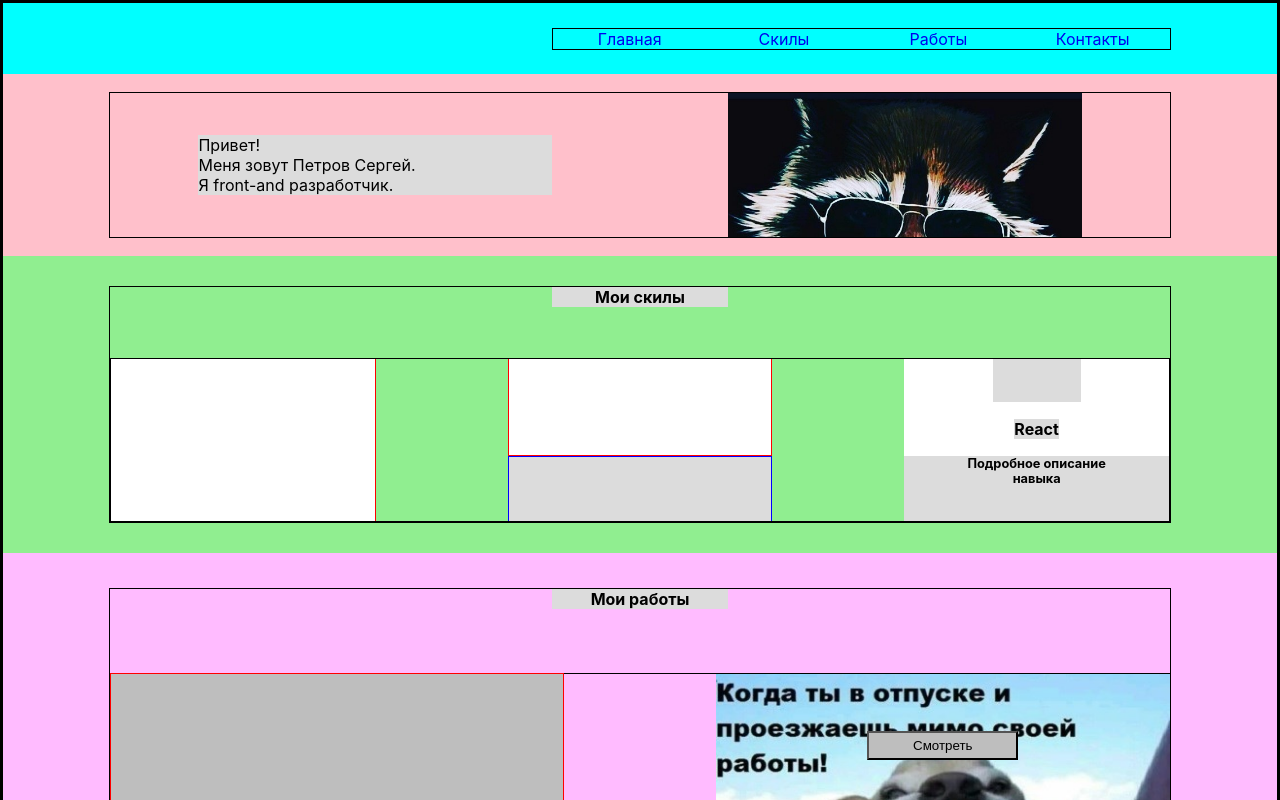
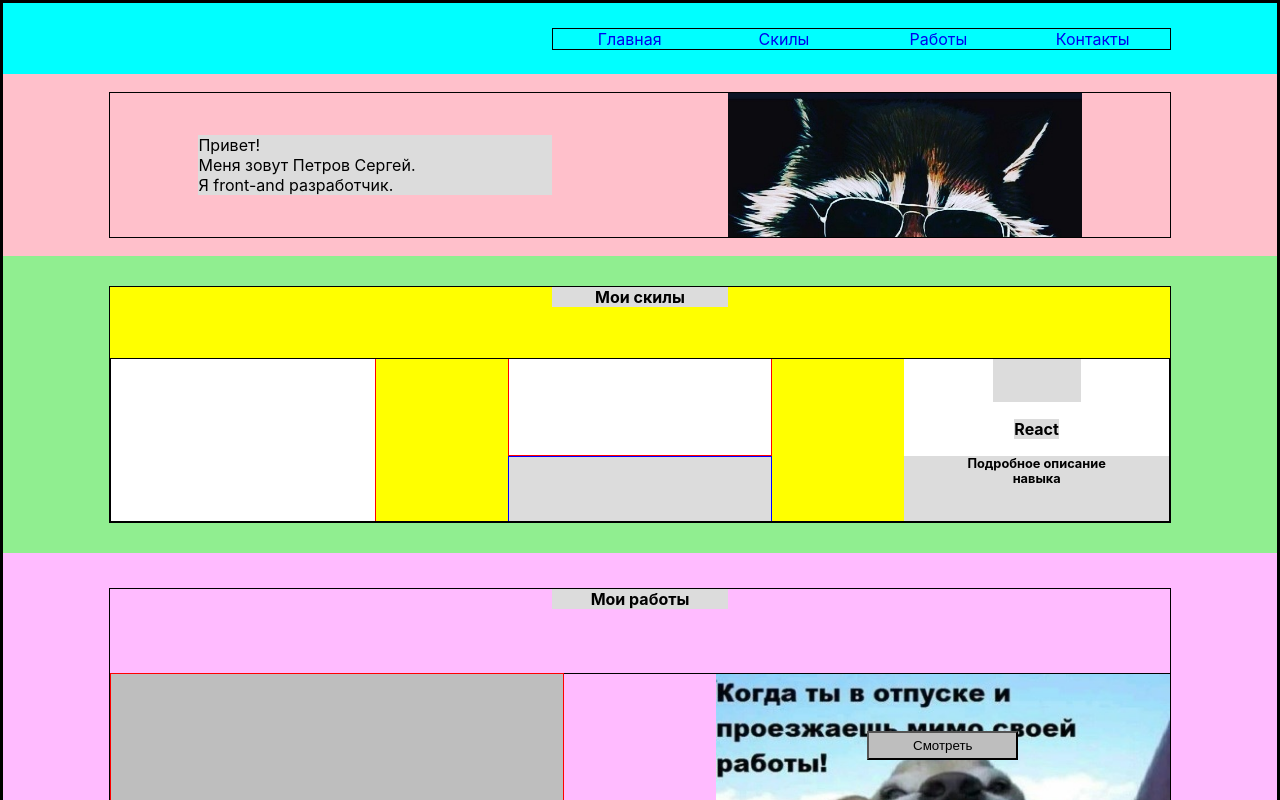
Before and after one commit to zerkalo70/portfolio, a React (Create React App) app: page / in a window 1280 px wide. Shown: the top 800 px of the page. Built offline with nearby package versions, Linux system fonts and the light colour scheme.

Commit message:
add color

```diff
--- a/src/App.css
+++ b/src/App.css
@@ -129,7 +129,7 @@ a:hover {
     grid-template-areas: ". . . . . sC sC . . . . ."
     "iC iC iC iC iC iC iC iC iC iC iC iC";
     grid-area: baseC;
-    /*background-color: yellow;*/
+    background-color: yellow;
     border: 1px solid black;
 }
 
```
